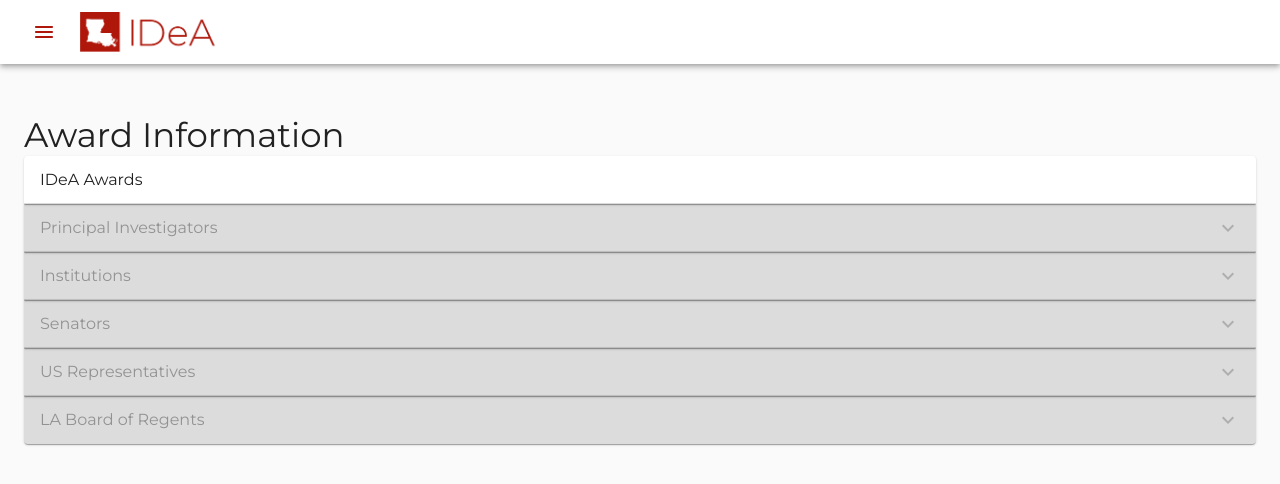
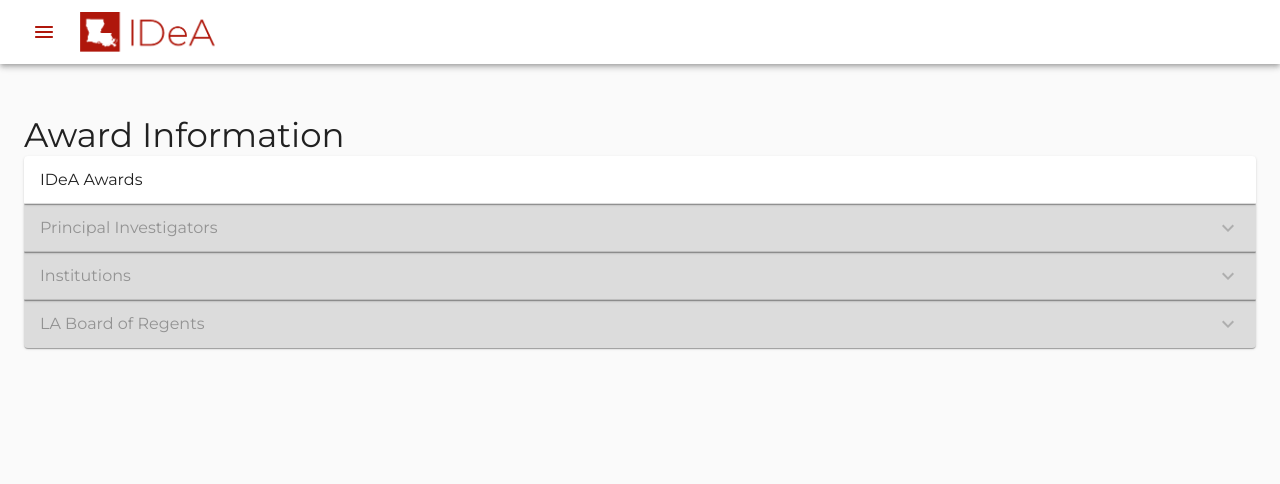
Before and after one commit to lbrn/la-idea, a React (Create React App) app: page /award-information in a window 1280 px wide. Shown: the top 484 px of the page. Built offline with nearby package versions, Linux system fonts and the light colour scheme; a web font is replaced by a local one.

Commit message:
removing senators and reps

```diff
--- a/src/components/AwardInformation.tsx
+++ b/src/components/AwardInformation.tsx
@@ -50,7 +50,7 @@ const AwardInformation = () => {
 							<Typography>Institutions</Typography>
 						</ExpansionPanelSummary>
 					</ExpansionPanel>
-					<ExpansionPanel disabled>
+					{/* <ExpansionPanel disabled>
 						<ExpansionPanelSummary
 							expandIcon={<ExpandMoreIcon />}
 							id="senators-content"
@@ -67,7 +67,7 @@ const AwardInformation = () => {
 						>
 							<Typography>US Representatives</Typography>
 						</ExpansionPanelSummary>
-					</ExpansionPanel>
+					</ExpansionPanel> */}
 					<ExpansionPanel disabled>
 						<ExpansionPanelSummary
 							expandIcon={<ExpandMoreIcon />}
```
